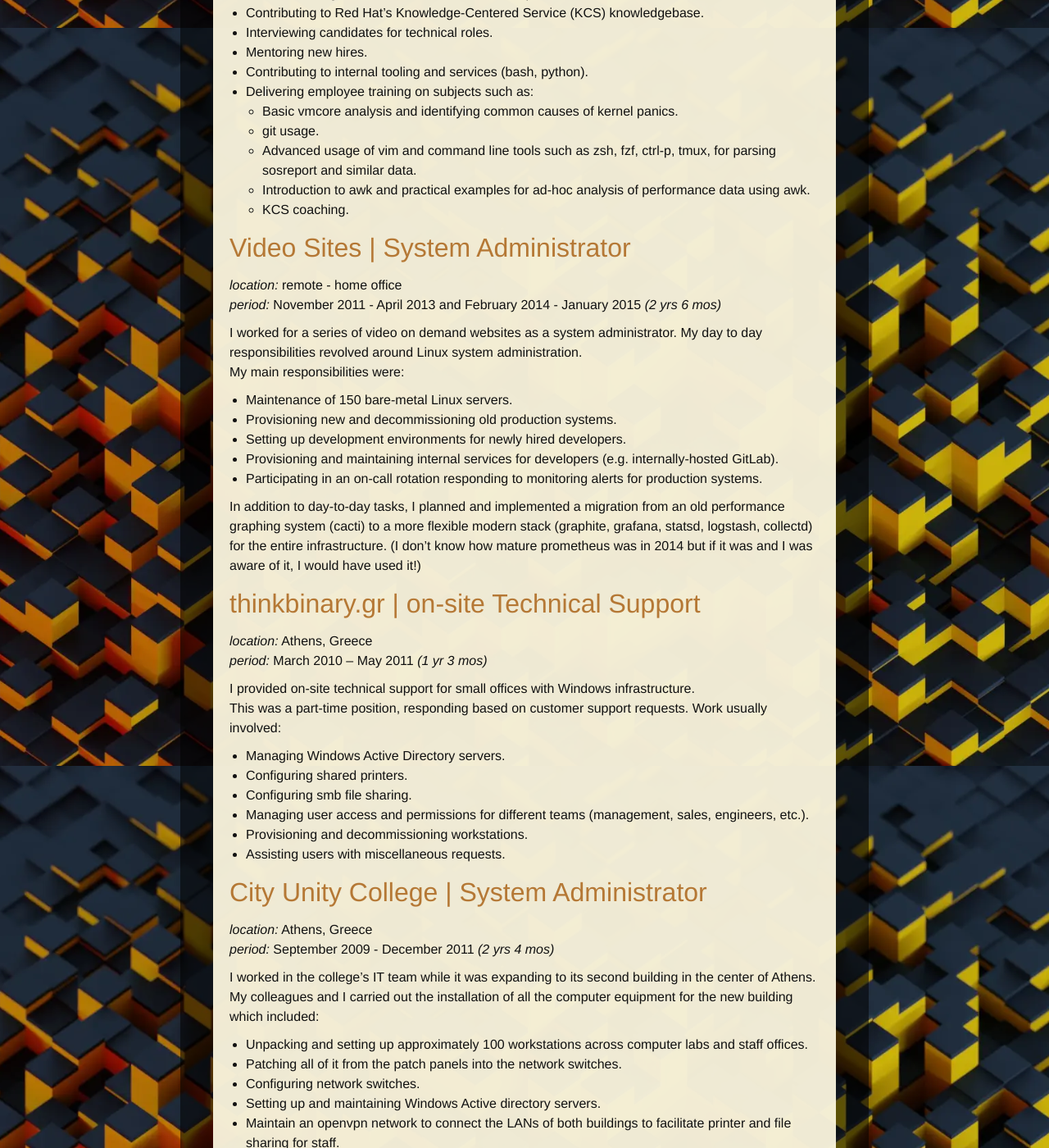
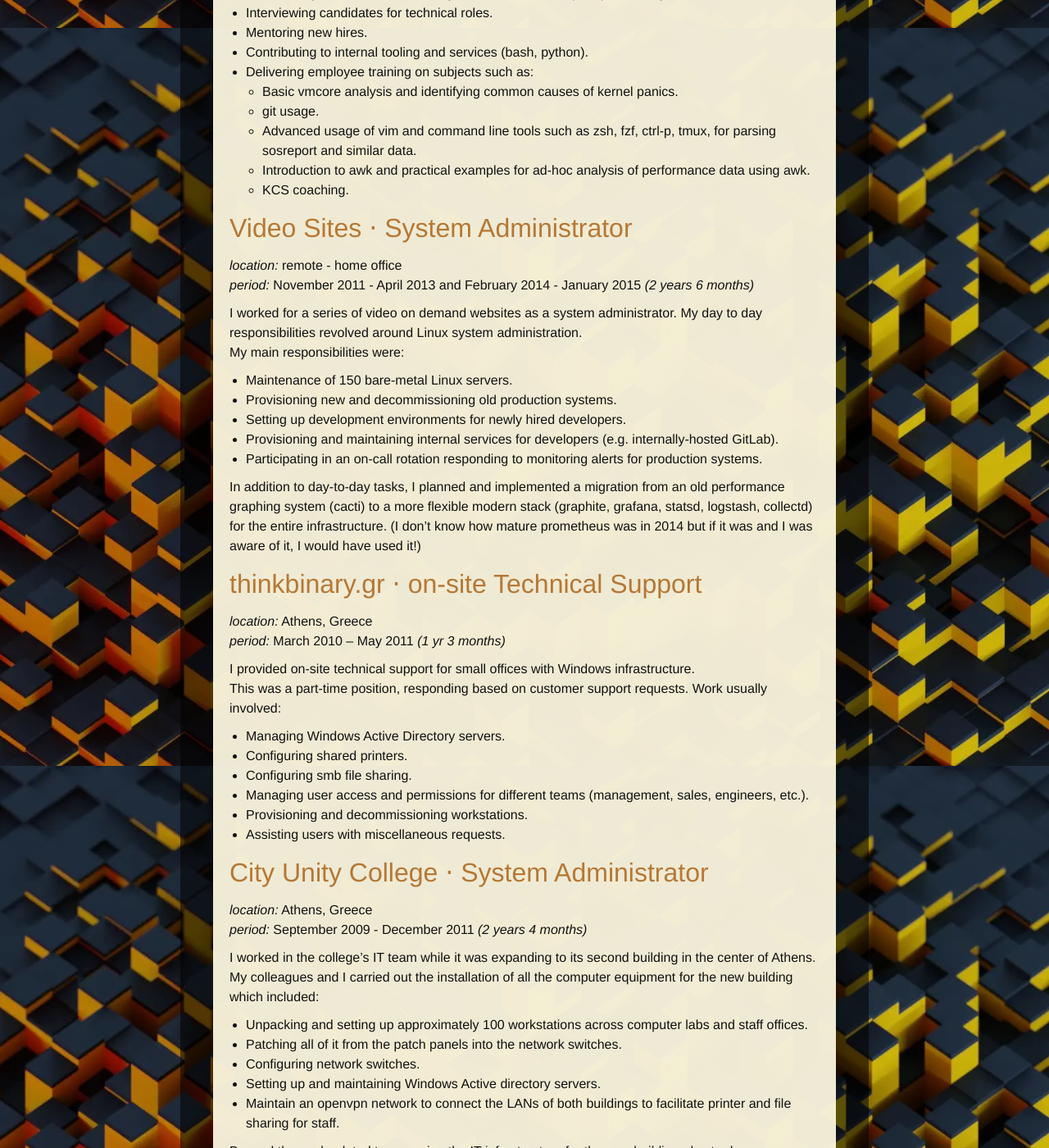
Before and after one commit to gangelop/lathan.github.io, a Jekyll site: the page built from cv.md, in a window 1280 px wide and 1400 px high, scrolled down 866 px. Shown: the whole window at 82% size. Built offline with Jekyll 4.4.1, drawn with Linux system fonts in a browser that asks for light colours; some of the changed text lies outside the part shown.

Commit message:
cv minor style changes

```diff
--- a/cv.md
+++ b/cv.md
@@ -10,13 +10,13 @@
 *Contact me at:* [george@usermod.net](mailto:george@usermod.net)
 *The current version of this CV lives at:* [{{ site.url }}/cv/]({{ site.url }}/cv/)
 
-# Canonical | Technical Support Engineer
+# Canonical ⋅ Technical Support Engineer
 *location:* Athens, Greece (remote)
 *Period:* September 2022 - Current
 
-# Red Hat | Senior Technical Support Engineer
+# Red Hat ⋅ Senior Technical Support Engineer
 *location:* Brno, Czech Republic
-*period:* February 2015 - April 2019 *(4 yrs 3 mos)*
+*period:* February 2015 - April 2019 *(4 years 3 months)*
 *positions:*
 * Senior Technical Support Engineer *(Oct 2018 – Apr 2019)*
 * Technical Support Engineer *(Sep 2015 – Sep 2018)*
@@ -38,9 +38,9 @@
     * Introduction to awk and practical examples for ad-hoc analysis of performance data using awk.
     * KCS coaching.
 
-# Video Sites | System Administrator
+# Video Sites ⋅ System Administrator
 *location:* remote - home office
-*period:* November 2011 - April 2013 and February 2014 - January 2015 *(2 yrs 6 mos)*
+*period:* November 2011 - April 2013 and February 2014 - January 2015 *(2 years 6 months)*
 
 I worked for a series of video on demand websites as a system administrator. My day to day responsibilities revolved around Linux system administration.
 My main responsibilities were:
@@ -52,9 +52,9 @@
 
 In addition to day-to-day tasks, I planned and implemented a migration from an old performance graphing system (cacti) to a more flexible modern stack (graphite, grafana, statsd, logstash, collectd) for the entire infrastructure. (I don't know how mature prometheus was in 2014 but if it was and I was aware of it, I would have used it!)
 
-# thinkbinary.gr | on-site Technical Support
+# thinkbinary.gr ⋅ on-site Technical Support
 *location:* Athens, Greece
-*period:* March 2010 – May 2011 *(1 yr 3 mos)*
+*period:* March 2010 – May 2011 *(1 yr 3 months)*
 
 I provided on-site technical support for small offices with Windows infrastructure.
 This was a part-time position, responding based on customer support requests.
@@ -66,9 +66,9 @@
 * Provisioning and decommissioning workstations.
 * Assisting users with miscellaneous requests.
 
-# City Unity College | System Administrator
+# City Unity College ⋅ System Administrator
 *location:* Athens, Greece
-*period:* September 2009 - December 2011 *(2 yrs 4 mos)*
+*period:* September 2009 - December 2011 *(2 years 4 months)*
 
 I worked in the college's IT team while it was expanding to its second building in the center of Athens. My colleagues and I carried out the installation of all the computer equipment for the new building which included:
 
```
